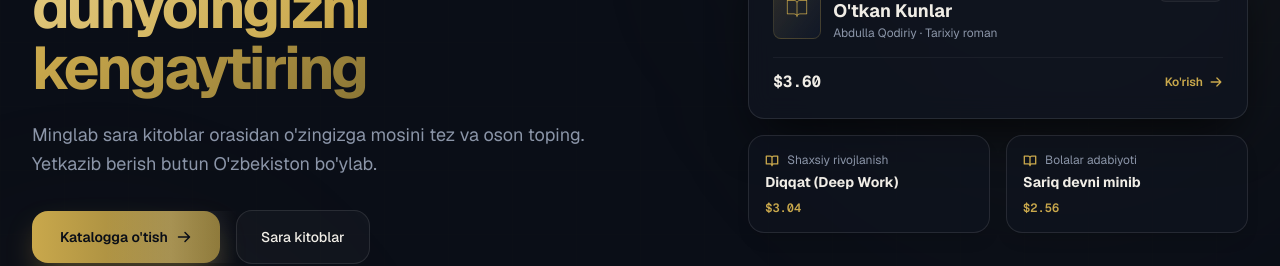
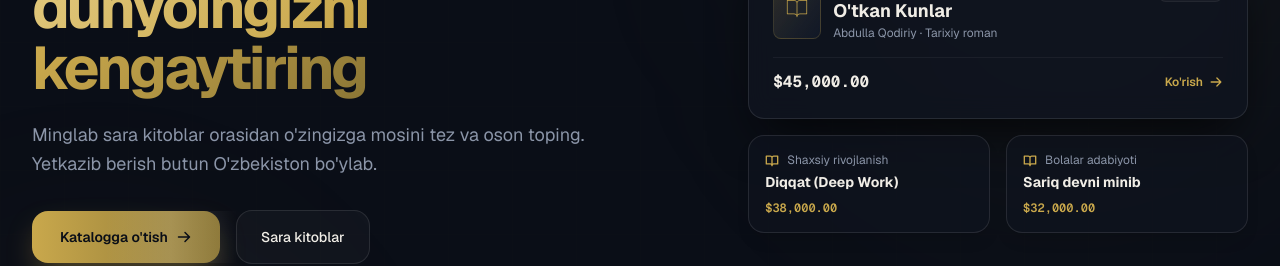
Before and after one commit to Dilshodbek-Ilhomov/bookstore, a Next.js app in the folder frontend/: page / in a window 1280 px wide. Shown: the part 278-544 px from the top of the page. Built offline with nearby package versions, Linux system fonts and the light colour scheme; no server answers.

Commit message:
fix(frontend): 3 critical fixes - add api.book-store.uz image domain, correct production API URL, remove wrong UZS/12500 price conversion

```diff
--- a/frontend/next.config.ts
+++ b/frontend/next.config.ts
@@ -25,6 +25,11 @@ const nextConfig: NextConfig = {
         hostname: "www.book-store.uz",
         pathname: "/media/**",
       },
+      {
+        protocol: "https",
+        hostname: "api.book-store.uz",
+        pathname: "/media/**",
+      },
     ],
   },
 };
--- a/frontend/src/lib/constants.ts
+++ b/frontend/src/lib/constants.ts
@@ -6,7 +6,7 @@ export const API_BASE_URL =
   process.env.NEXT_PUBLIC_API_URL ||
   (process.env.NODE_ENV === "development"
     ? "http://127.0.0.1:8000/api"
-    : "https://book-store.uz/api");
+    : "https://api.book-store.uz/api");
 
 export const SITE_NAME = "BookStore";
 export const SITE_TAGLINE = "Read More, Grow More";
--- a/frontend/src/lib/utils.ts
+++ b/frontend/src/lib/utils.ts
@@ -12,18 +12,16 @@ export function cn(...inputs: ClassValue[]) {
 }
 
 /**
- * Format price in UZS
+ * Format price as USD — prices are stored in USD in the database
  */
-export function formatPrice(price: string | number, lang: "uz" | "en" = "uz"): string {
+export function formatPrice(price: string | number, _lang?: "uz" | "en"): string {
   const num = typeof price === "string" ? parseFloat(price) : price;
-  // Convert from UZS (database format) to USD ($) using a fixed rate of 12500 UZS = 1 USD
-  const usdPrice = num / 12500;
   return new Intl.NumberFormat("en-US", {
     style: "currency",
     currency: "USD",
     minimumFractionDigits: 2,
     maximumFractionDigits: 2,
-  }).format(usdPrice);
+  }).format(num);
 }
 
 /**
```
